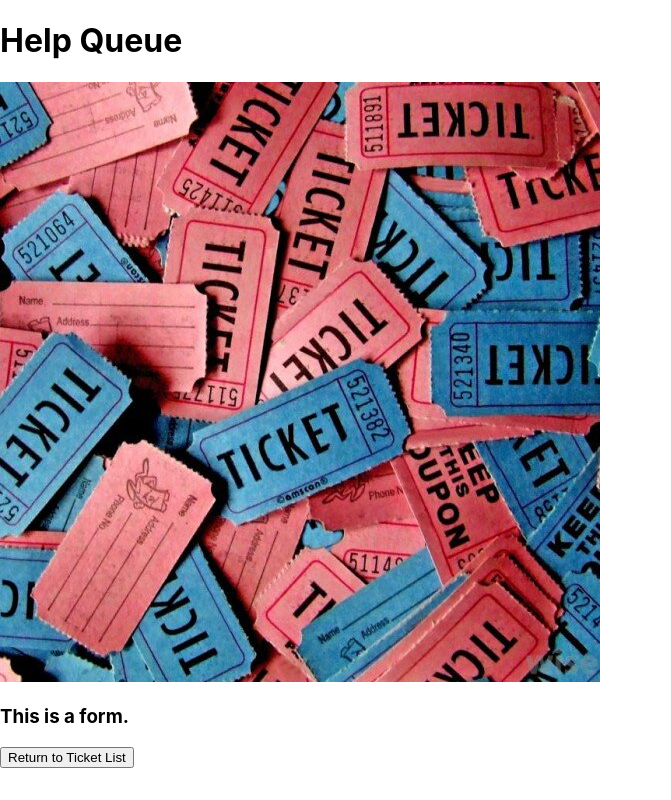
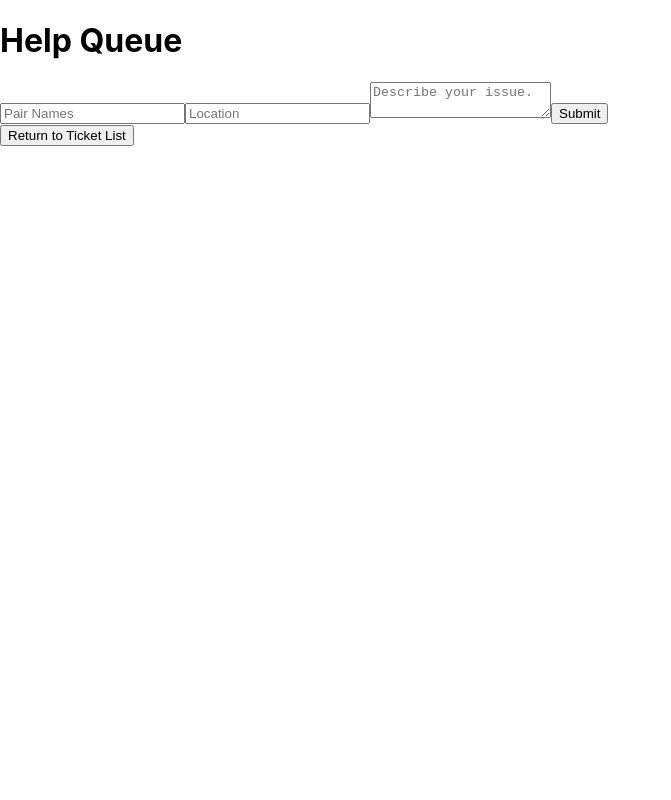
Before and after one commit to jessi-b/help-queue, a React (Create React App) app: page / in a window 1280 px wide. Both pictures are taken after a click on the button "Add Ticket". Shown: the whole page, without its empty margins (0-671 px from the left). Built offline with nearby package versions, Linux system fonts and the light colour scheme.

Commit message:
add add ticket functionality

```diff
--- a/src/components/Header.Js
+++ b/src/components/Header.Js
@@ -1,11 +1,11 @@
 import React from "react";
-import ticketsImage from "./img/img.jpg";
+// import ticketsImage from "./img/img.jpg";
 
 function Header(){
   return (
     <React.Fragment>
       <h1>Help Queue</h1>
-      <img src={ticketsImage} alt="An image of tickets" />
+      {/* <img src={ticketsImage} alt="An image of tickets" /> */}
     </React.Fragment>
   );
 }
--- a/src/components/NewTicketForm.js
+++ b/src/components/NewTicketForm.js
@@ -1,12 +1,40 @@
-//parent component for NewTicketForm.js and TicketList.js
+// parent component for NewTicketForm.js and TicketList.js
+// function-based
 import React from "react";
+import { v4 } from 'uuid';
+import PropTypes from "prop-types";
 
-function NewTicketForm(props){
+function NewTicketForm(props) {
+  function handleNewTicketFormSubmission(event) {
+    event.preventDefault();
+    // console.log(event.target.names.value);
+    // console.log(event.target.location.value);
+    // console.log(event.target.issue.value);
+    props.onNewTicketCreation({names: event.target.names.value, location: event.target.location.value, issue: event.target.issue.value, id: v4()});
+  }
+
   return (
     <React.Fragment>
-      <h3>This is a form.</h3>
+      <form onSubmit={handleNewTicketFormSubmission}>
+        <input
+          type='text'
+          name='names'
+          placeholder='Pair Names' />
+        <input
+          type='text'
+          name='location'
+          placeholder='Location' />
+        <textarea
+          name='issue'
+          placeholder='Describe your issue.' />
+        <button type='submit'>Submit</button>
+      </form>
     </React.Fragment>
   );
 }
 
+NewTicketForm.propTypes = {
+  onNewTicketCreation: PropTypes.func
+};
+
 export default NewTicketForm;
--- a/src/components/TicketControl.js
+++ b/src/components/TicketControl.js
@@ -1,14 +1,16 @@
-// class-based component to handle state
 // parent to NewTicketForm and TicketList (import both)
+// class-based component: handles state
 import React from 'react';
 import NewTicketForm from './NewTicketForm';
 import TicketList from './TicketList';
 
 class TicketControl extends React.Component {
   constructor(props) {
+    // parent to child through props
     super(props);
     this.state = {
-      formVisibleOnPage: false
+      formVisibleOnPage: false,
+      mainTicketList: []  // initialize empty to store new created tickets
     };
   }
   handleClick = () => {
@@ -16,20 +18,30 @@
       formVisibleOnPage: !prevState.formVisibleOnPage
     }));
   }
+  handleAddingNewTicketToList = (newTicket) => {
+    const newMainTicketList = this.state.mainTicketList.concat(newTicket);  // add new ticket to end of list
+    this.setState({
+      mainTicketList: newMainTicketList,
+      formVisibleOnPage: false
+    });
+  }
   render(){
     let currentlyVisibleState = null;
-    let buttonText = null; // new code
+    let buttonText = null;
+    // if (this.state.formVisibleOnPage) {
+    //   currentlyVisibleState = <NewTicketForm />;
+    //   buttonText = "Return to Ticket List";
     if (this.state.formVisibleOnPage) {
-      currentlyVisibleState = <NewTicketForm />;
-      buttonText = "Return to Ticket List"; // new code
+      currentlyVisibleState = <NewTicketForm onNewTicketCreation={this.handleAddingNewTicketToList} />
+      buttonText = "Return to Ticket List";
     } else {
-      currentlyVisibleState = <TicketList />;
-      buttonText = "Add Ticket"; // new code
+      currentlyVisibleState = <TicketList ticketList={this.state.mainTicketList} />
+      buttonText = "Add Ticket";
     }
     return (
       <React.Fragment>
         {currentlyVisibleState}
-        <button onClick={this.handleClick}>{buttonText}</button> { /* new code */ }
+        <button onClick={this.handleClick}>{buttonText}</button>
       </React.Fragment>
     );
   }
--- a/src/components/TicketList.js
+++ b/src/components/TicketList.js
@@ -1,30 +1,33 @@
-//single source of truth
+// single source of truth
+// parent to Ticket
 import React from 'react';
 import Ticket from './Ticket';
+import PropTypes from "prop-types";
 
-const mainTicketList = [
-  {
-    names: 'Thato and Haley',
-    location: '3A',
-    issue: 'Firebase won\'t save record. Halp.'
-  },
-  {
-    names: 'Sleater and Kinney',
-    location: '4B',
-    issue: 'Prop types are throwing an error.'
-  },
-  {
-    names: 'Imani & Jacob',
-    location: '9F',
-    issue: 'Child component isn\'t rendering.'
-  }
-];
+// const mainTicketList = [
+//   {
+//     names: 'Thato and Haley',
+//     location: '3A',
+//     issue: 'Firebase won\'t save record. Halp.'
+//   },
+//   {
+//     names: 'Sleater and Kinney',
+//     location: '4B',
+//     issue: 'Prop types are throwing an error.'
+//   },
+//   {
+//     names: 'Imani & Jacob',
+//     location: '9F',
+//     issue: 'Child component isn\'t rendering.'
+//   }
+// ];
 
-function TicketList(){
+function TicketList(props){
   return (
     <React.Fragment>
       <hr/>
-      {mainTicketList.map((ticket, index) =>
+      {/* {mainTicketList.map((ticket, index) => */}
+      {props.ticketList.map((ticket, index) => // Loop through the list passed down from TicketControl.
         <Ticket names={ticket.names}
           location={ticket.location}
           issue={ticket.issue}
@@ -34,4 +37,8 @@
   );
 }
 
+TicketList.propTypes = {
+  ticketList: PropTypes.array
+};
+
 export default TicketList;
```
Also changed, not shown: src/logo.svg (deleted).
